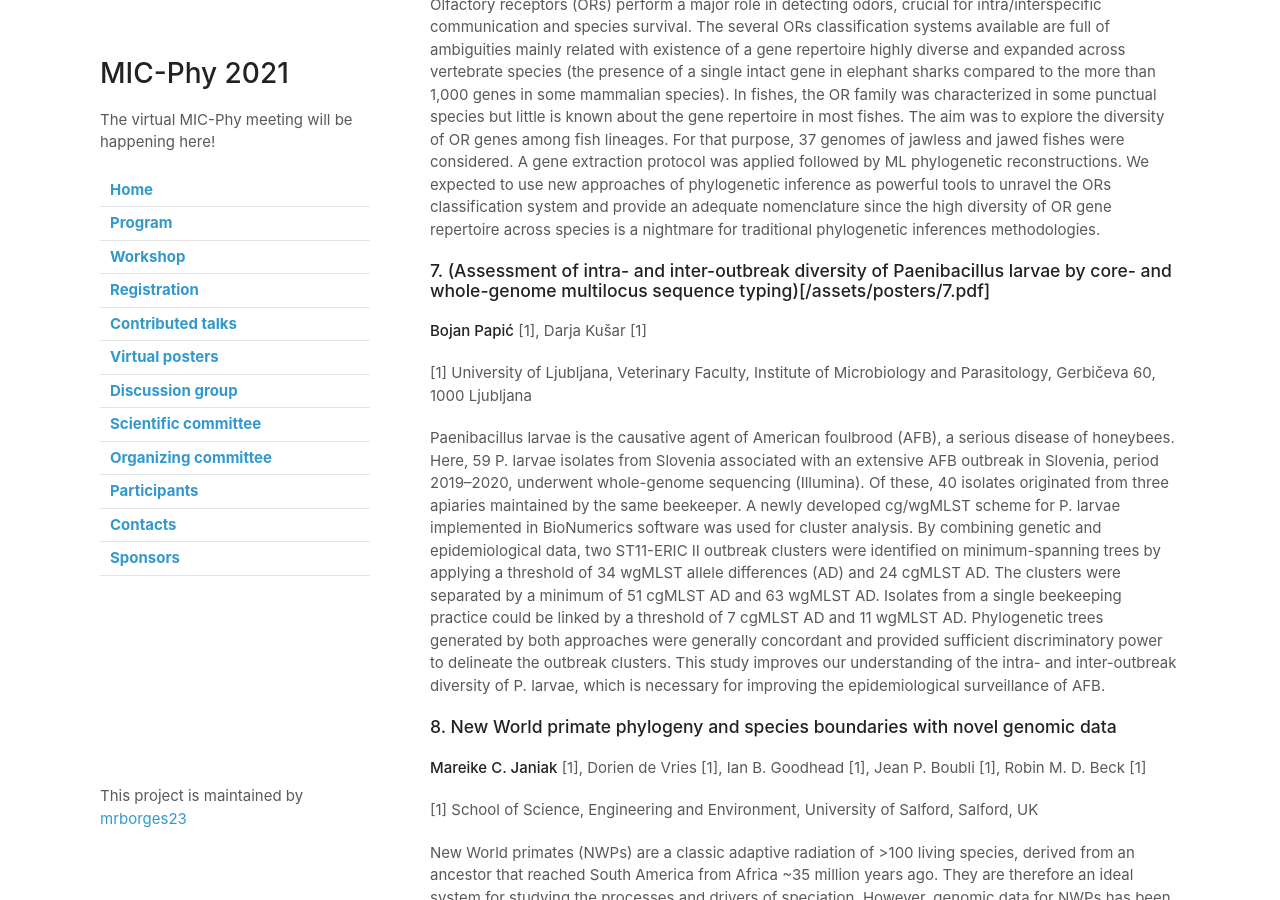
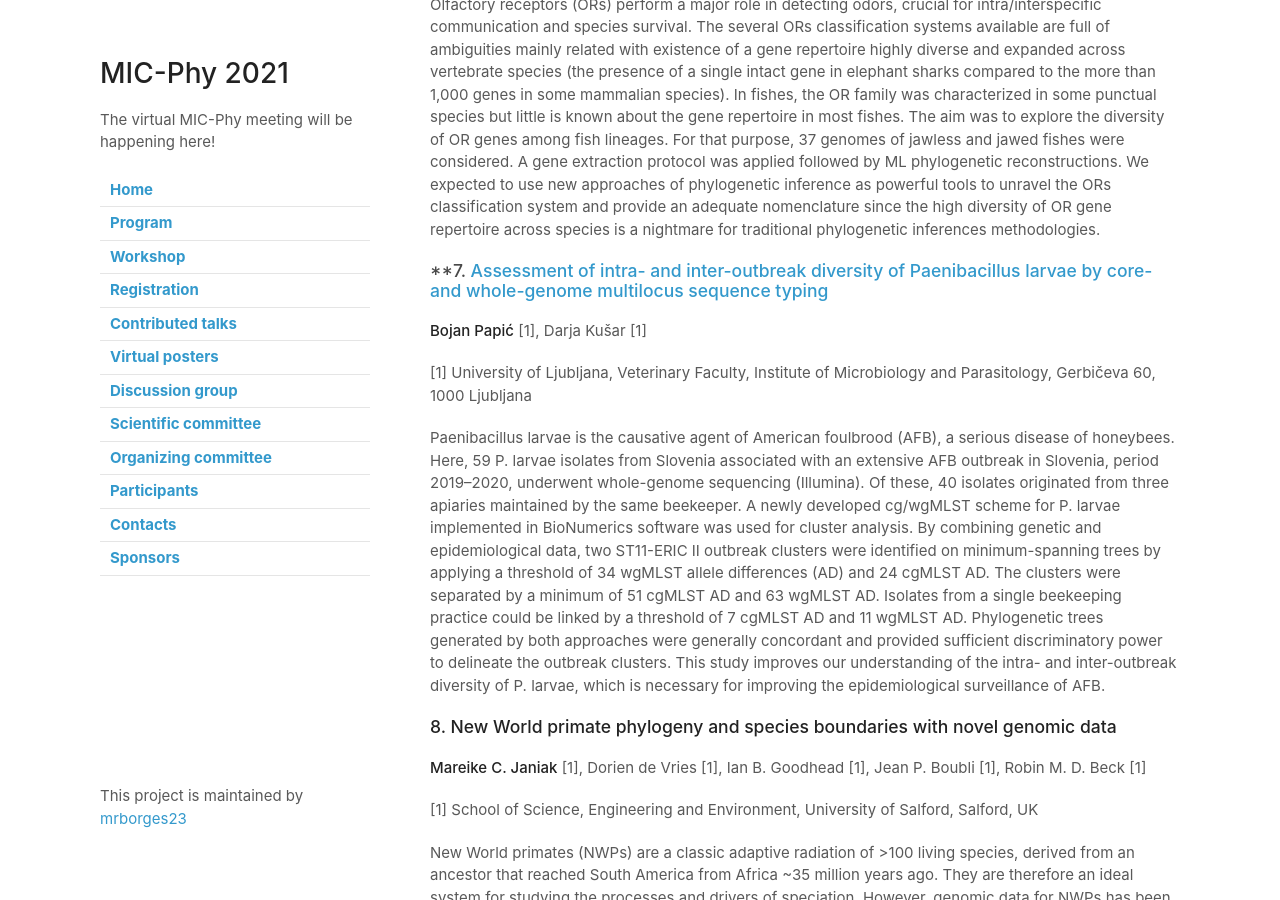
Before and after one commit to mrborges23/micphy2021, a Jekyll site: the page built from posters.md, in a window 1280 px wide and 900 px high, scrolled down 2427 px. Built offline with Jekyll 4.4.1, drawn with Linux system fonts in a browser that asks for light colours; our own code applies the rules of GitHub Pages for plain Markdown files.

Commit message:
updating posters

```diff
--- a/posters.md
+++ b/posters.md
@@ -52,8 +52,7 @@ The Paleocene-Eocene Thermal Maximum (PETM) has been the most influential climat
 
 Olfactory receptors (ORs) perform a major role in detecting odors, crucial for intra/interspecific communication and species survival. The several ORs classification systems available are full of ambiguities mainly related with existence of a gene repertoire highly diverse and expanded across vertebrate species (the presence of a single intact gene in elephant sharks compared to the more than 1,000 genes in some mammalian species). In fishes, the OR family was characterized in some punctual species but little is known about the gene repertoire in most fishes. The aim was to explore the diversity of OR genes among fish lineages. For that purpose, 37 genomes of jawless and jawed fishes were considered. A gene extraction protocol was applied followed by ML phylogenetic reconstructions. We expected to use new approaches of phylogenetic inference as powerful tools to unravel the ORs classification system and provide an adequate nomenclature since the high diversity of OR gene repertoire across species is a nightmare for traditional phylogenetic inferences methodologies.
 
-### **7. (Assessment of intra- and inter-outbreak diversity of Paenibacillus larvae by core- and whole-genome multilocus sequence typing)[/assets/posters/7.pdf]**
-
+### **7. [Assessment of intra- and inter-outbreak diversity of Paenibacillus larvae by core- and whole-genome multilocus sequence typing](/assets/posters/7.pdf)
 **Bojan Papić** [1], Darja Kušar [1]
 
 [1] University of Ljubljana, Veterinary Faculty, Institute of Microbiology and Parasitology, Gerbičeva 60, 1000 Ljubljana
```
